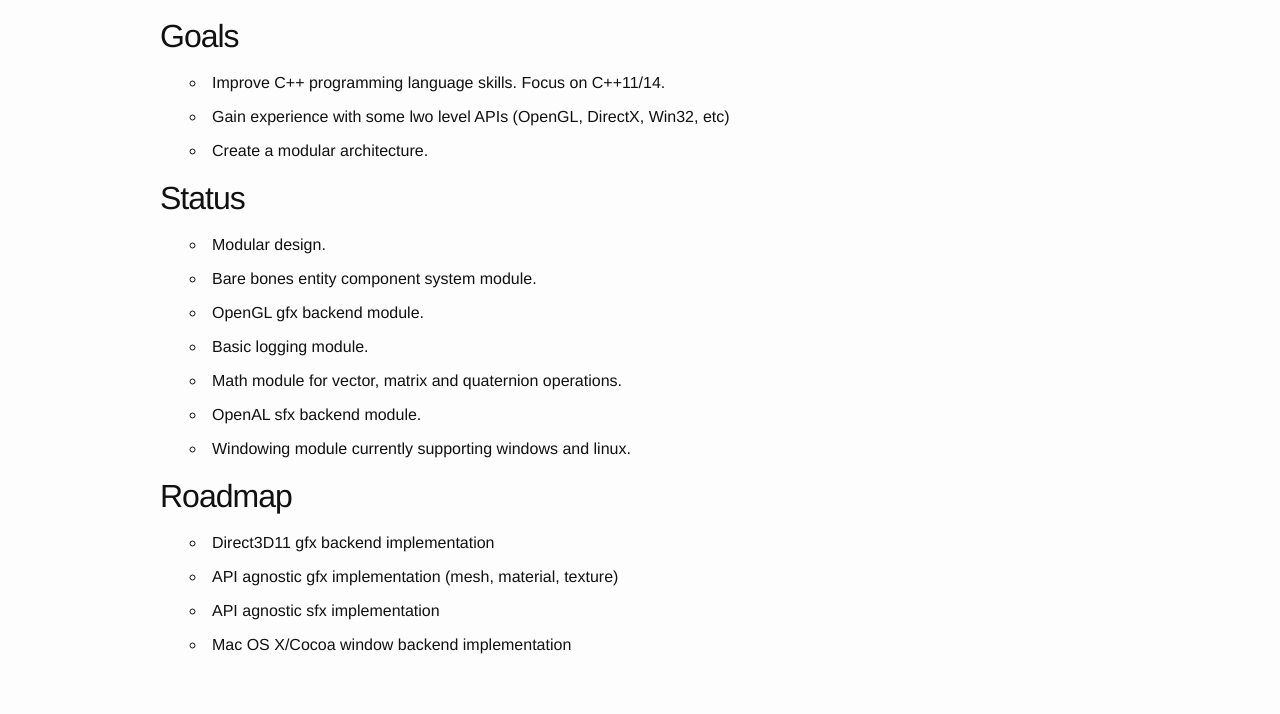
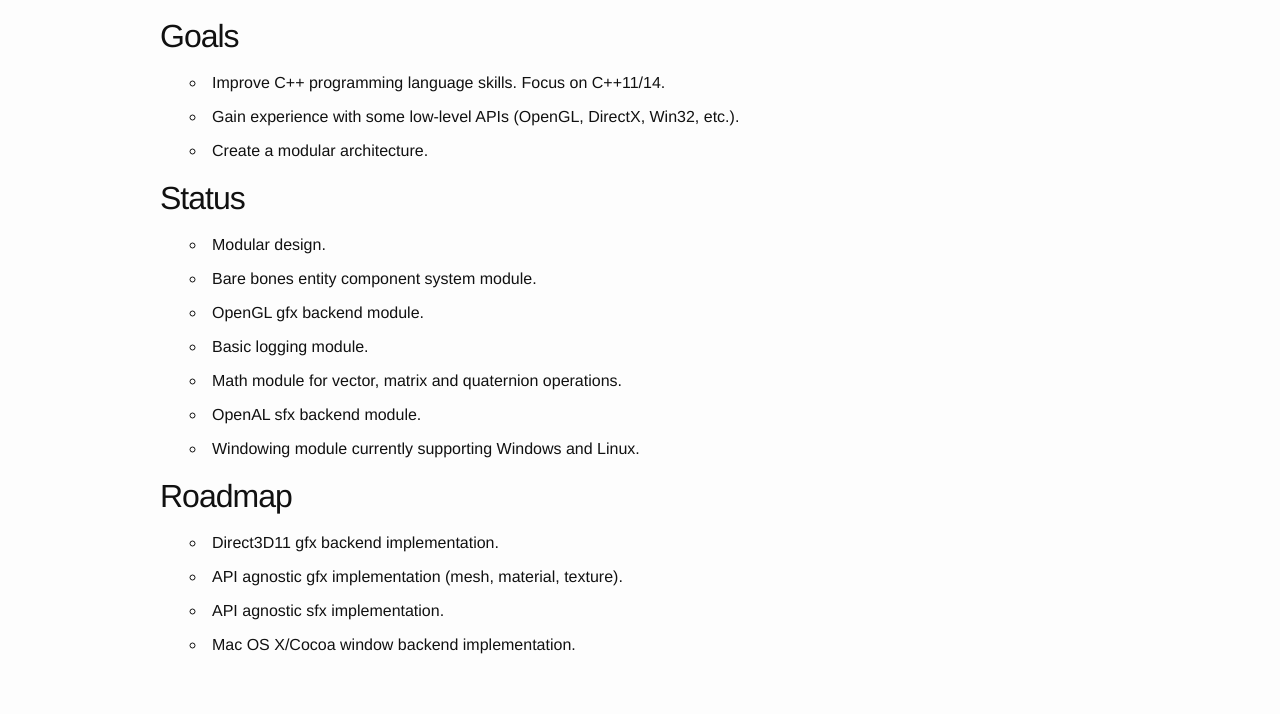
Before and after one commit to dvdbrink/dvdbrink.github.io, a Jekyll site: the page built from _posts/project/2015-11-01-ion.md, in a window 1280 px wide. Shown: the part 280-994 px from the top of the page. Built offline with Jekyll 4.4.1, drawn with Linux system fonts in a browser that asks for light colours.

Commit message:
Fix typos

```diff
--- a/_posts/project/2015-11-01-ion.md
+++ b/_posts/project/2015-11-01-ion.md
@@ -12,7 +12,7 @@ tags: c++
 
 ## Goals
 * Improve C++ programming language skills. Focus on C++11/14.
-* Gain experience with some lwo level APIs (OpenGL, DirectX, Win32, etc)
+* Gain experience with some low-level APIs (OpenGL, DirectX, Win32, etc.).
 * Create a modular architecture.
 
 ## Status
@@ -22,10 +22,10 @@ tags: c++
 * Basic logging module.
 * Math module for vector, matrix and quaternion operations.
 * OpenAL sfx backend module.
-* Windowing module currently supporting windows and linux.
+* Windowing module currently supporting Windows and Linux.
 
 ## Roadmap
-* Direct3D11 gfx backend implementation
-* API agnostic gfx implementation (mesh, material, texture)
-* API agnostic sfx implementation
-* Mac OS X/Cocoa window backend implementation
+* Direct3D11 gfx backend implementation.
+* API agnostic gfx implementation (mesh, material, texture).
+* API agnostic sfx implementation.
+* Mac OS X/Cocoa window backend implementation.
```
Also changed, not shown: _posts/project/2015-11-01-corena.md (+1 -1 lines).
